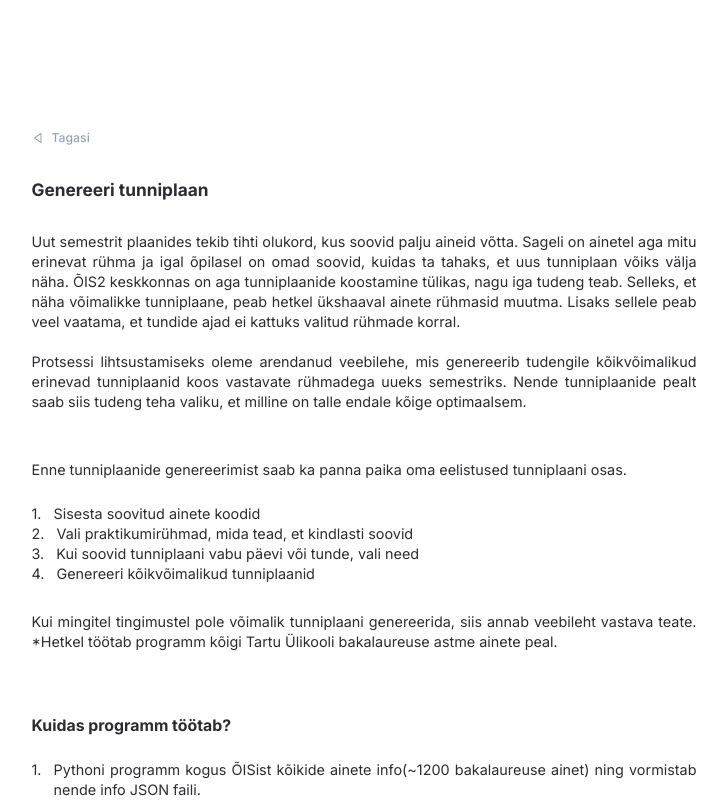
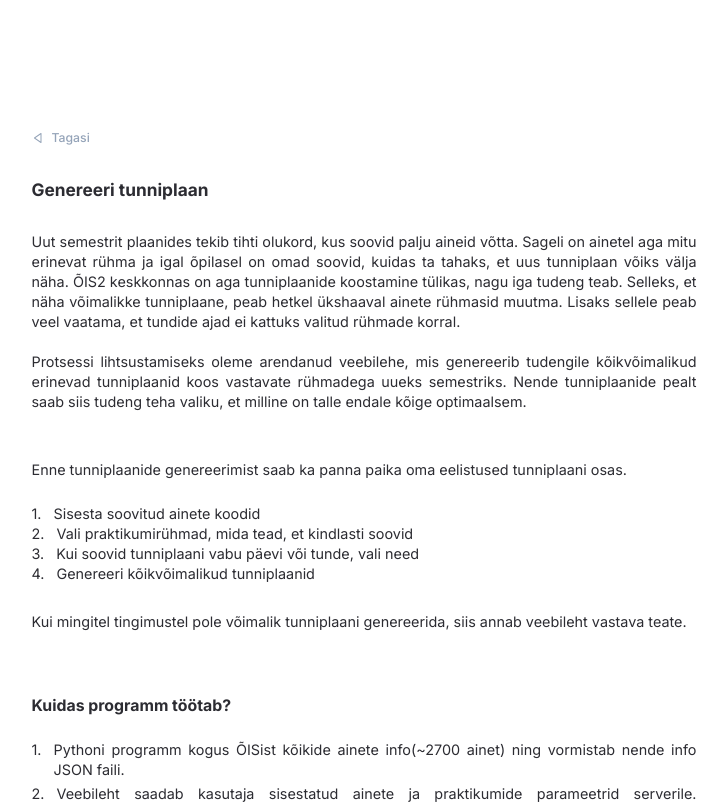
Before and after one commit to d4gl4s/timetable-generator, a Next.js app: page /projektist in a window 1280 px wide. Shown: the top 804 px of the page, without its empty margins (276-1003 px from the left). Built offline with nearby package versions, Linux system fonts and the light colour scheme; what tailwindcss-inner-border would draw is missing.

Commit message:
changed courses count

```diff
--- a/app/projektist/About.tsx
+++ b/app/projektist/About.tsx
@@ -40,14 +40,12 @@ const About = () => {
         </li>
       </ol>
       <br />
-      <p className="mb-16">
-        Kui mingitel tingimustel pole võimalik tunniplaani genereerida, siis annab veebileht vastava teate. *Hetkel töötab programm kõigi Tartu Ülikooli bakalaureuse astme ainete peal.
-      </p>
+      <p className="mb-16">Kui mingitel tingimustel pole võimalik tunniplaani genereerida, siis annab veebileht vastava teate.</p>
 
       <p className="font-bold mb-6 text-[1.1em]">Kuidas programm töötab?</p>
       <ol className="mb-14">
         <li className="flex w-full mb-1">
-          <p className="mr-3">1.</p> Pythoni programm kogus ÕISist kõikide ainete info(~1200 bakalaureuse ainet) ning vormistab nende info JSON faili.
+          <p className="mr-3">1.</p> Pythoni programm kogus ÕISist kõikide ainete info(~2700 ainet) ning vormistab nende info JSON faili.
         </li>
         <li className="flex w-full mb-1">
           <p className="mr-3">2.</p> Veebileht saadab kasutaja sisestatud ainete ja praktikumide parameetrid serverile. Serveripoolne kood loob rekursiivse algoritmiga erinevad kombinatsioonid koos
```
